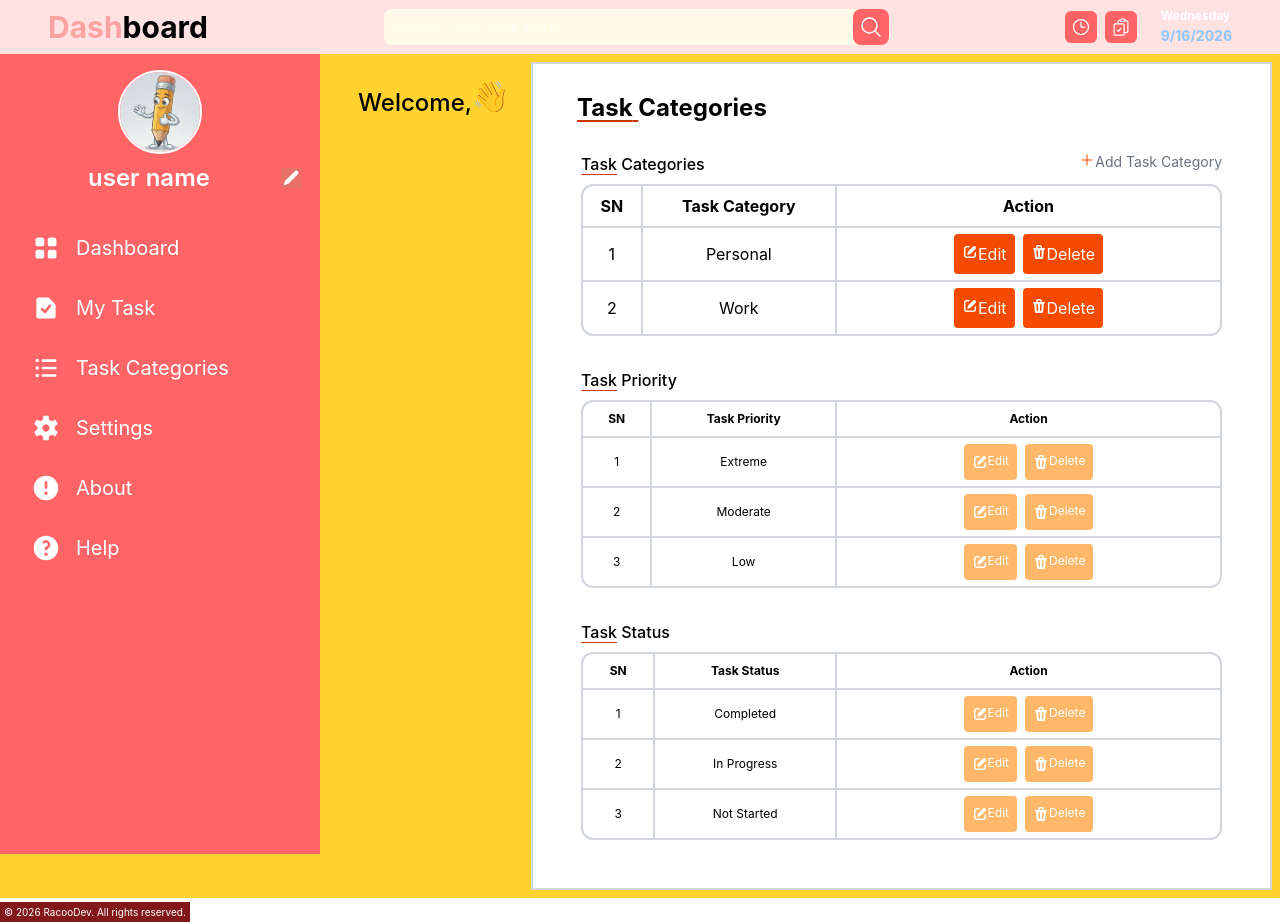
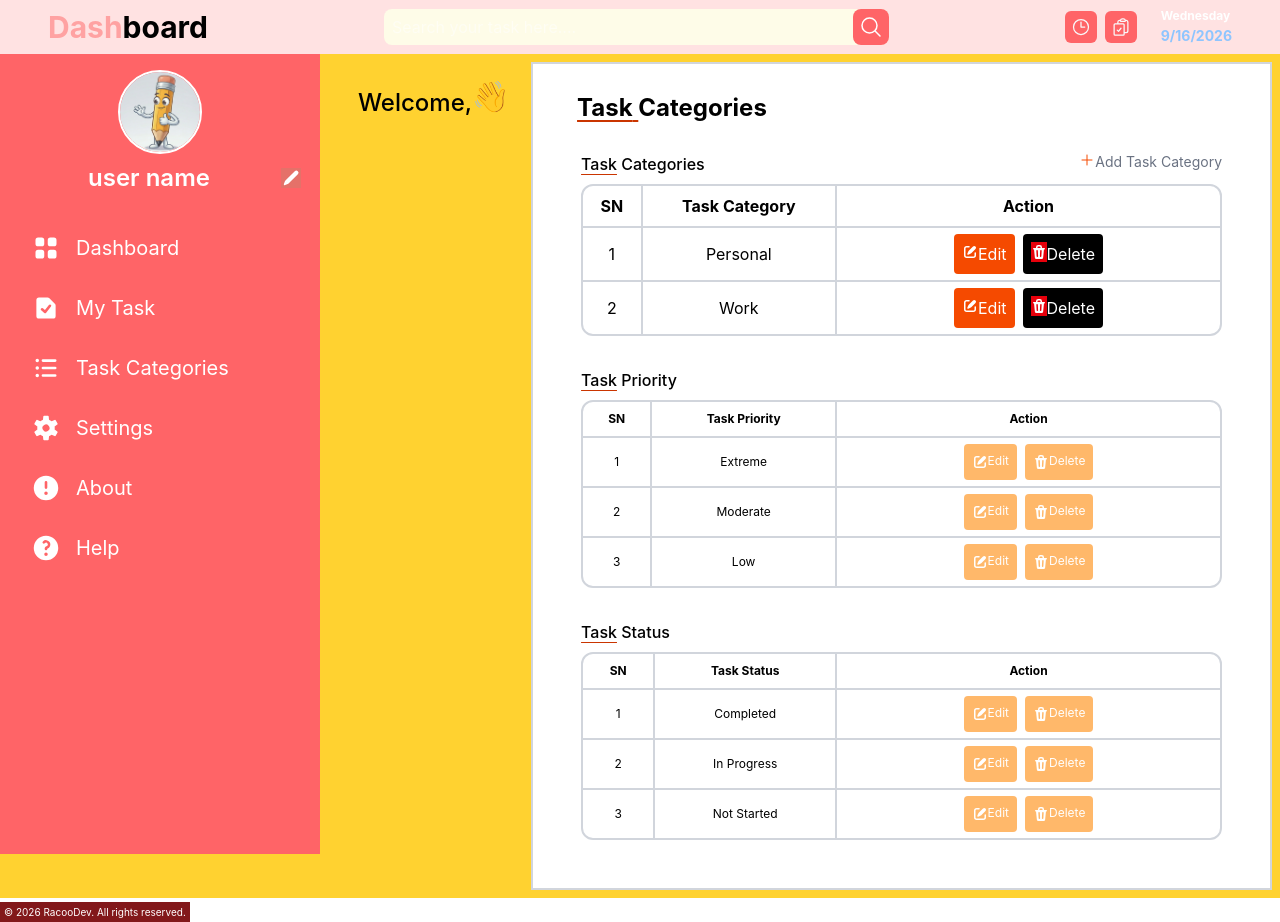
Before and after one commit to karinatuyuc/my-todo-list-React, a React (Vite) app: page / in a window 1280 px wide. Both pictures are taken after a click on the item "Task Categories". Built offline with nearby package versions, Linux system fonts and the light colour scheme.

Commit message:
feat: added and fixed button delete functionality

```diff
--- a/src/Dashboard.jsx
+++ b/src/Dashboard.jsx
@@ -32,7 +32,9 @@ export default function Dashboard({
   setOpenOptionsTaskId,
   activeView,
   setActiveView,
-  onDelete
+  onDelete,
+  openDeleteModal,
+  setOpenDeleteModal
 }) {
 
   const [userName, setUserName] = useState("");
@@ -43,6 +45,7 @@ export default function Dashboard({
   ]);
 
   const [ selectedCategory, setSelectedCategory] = useState(null);
+
 
   function addCategory(categoryId) {
     setCreateCategories([...createCategories, categoryId]);
@@ -64,6 +67,11 @@ export default function Dashboard({
     })
     setCreateCategories(editedCategories);
   }
+
+  function deleteCategory(id){
+    setCreateCategories(createCategories.filter((category) => category.id !== id));
+  }
+
 
 
 
@@ -202,6 +210,9 @@ export default function Dashboard({
                editCategory={editCategory}
                selectedCategory={selectedCategory}
                setSelectedCategory={setSelectedCategory}
+               deleteCategory={deleteCategory}
+               setOpenDeleteModal={setOpenDeleteModal}
+               openDeleteModal={openDeleteModal}
               />
             ) : activeView === "Settings" ? (
               <Settings />
--- a/src/TodoApp.jsx
+++ b/src/TodoApp.jsx
@@ -45,6 +45,7 @@ function TodoApp() {
   // Para el modal de Delete
   const [openDeleteModal, setOpenDeleteModal] = useState(false);
   const [selectedItem, setSelectedItem] = useState("");
+  const [deleteAction, setDeleteAction] = useState(null);
 
   function onCloseModalAdd() {
     setAddTaskShowModal(false);
@@ -58,16 +59,43 @@ function TodoApp() {
     setOpenOptionsTaskId(idOpen);
   };
 
-  function onDelete(item, selected) {
+  function onDelete(item, selected, action) {
+    console.log(item);
     if (item) {
       setOpenDeleteModal(true);
       setSelectedItem(selected);
+      const actionToConfirm =
+        action ??
+        (selected === "task"
+          ? () =>
+              setTaskList((currentTasks) =>
+                currentTasks.filter((task) => task.id !== item.id)
+              )
+          : null);
+      setDeleteAction(() => actionToConfirm);
     }
+  }
+
+  function confirmDelete() {
+    deleteAction?.();
+    setOpenDeleteModal(false);
+    setDeleteAction(null);
+  }
+
+  function closeDeleteModal() {
+    setOpenDeleteModal(false);
+    setDeleteAction(null);
   }
 
   return (
     <>
-      {openDeleteModal && <DeleteTaskModal selectedItem={selectedItem} onClose={() => setOpenDeleteModal(false)}/>}
+      {openDeleteModal && (
+        <DeleteTaskModal
+          selectedItem={selectedItem}
+          onClose={closeDeleteModal}
+          onConfirmDelete={confirmDelete}
+        />
+      )}
 
       <Dashboard
         task={taskList}
@@ -87,6 +115,8 @@ function TodoApp() {
         activeView={activeView}
         setActiveView={setActiveView}
         onDelete={onDelete}
+        openDeleteModal={openDeleteModal}
+        setOpenDeleteModal={setOpenDeleteModal}
       />
     </>
   );
--- a/src/componentes/TaskCategories/TaskCategories.jsx
+++ b/src/componentes/TaskCategories/TaskCategories.jsx
@@ -12,7 +12,7 @@ import { PlusIcon } from "@heroicons/react/24/outline";
 export function TaskCategory({createCategories, setOpenCreate, onDelete,
   setOpenEditCategory,
   editCategory,
-  setSelectedCategory
+  deleteCategory
 }) {
 
 
@@ -58,15 +58,15 @@ export function TaskCategory({createCategories, setOpenCreate, onDelete,
                       Edit
                     </button>
                     <button
-                      className={`bg-orange-600 text-white flex p-1 rounded-sm lg:p-2 cursor-pointer`}
-                      onDelete={ () => {
-                      onDelete(categoria, "task category")
-                      setSelectedCategory(categoria.id)
-                    }
-                    }
-                    onClick={() => onDelete(categoria, "task category")}
+                      className={`bg-black text-white flex p-1 rounded-sm lg:p-2 cursor-pointer`}
+                      onClick={() =>
+                        onDelete(categoria, "task category", () =>
+                          deleteCategory(categoria.id)
+                        )
+                      }
                     >
-                      <TrashIcon className="w-4 h-5 " />
+                      <TrashIcon className="w-4 h-5 bg-red-600"
+                      />
                       Delete
                     </button>
                   </div>
@@ -92,7 +92,10 @@ export function TaskCategories({
   setEditTaskModal,
   editCategory,
   selectedCategory,
-  setSelectedCategory
+  setSelectedCategory,
+  deleteCategory,
+  openDeleteModal,
+  setOpenDeleteModal
 }) {
   const [openCreate, setOpenCreate] = useState(false);
   const [openEditCateogory, setOpenEditCategory] = useState(false);
@@ -162,6 +165,9 @@ export function TaskCategories({
               editCategory={editCategory}
               selectedCategory={selectedCategory}
               setSelectedCategory={setSelectedCategory}
+              deleteCategory={deleteCategory}
+              setOpenDeleteModal={setOpenDeleteModal}
+              openDeleteModal={openDeleteModal}
             />
           </div>
 
--- a/src/optionModals/DeleteModal.jsx
+++ b/src/optionModals/DeleteModal.jsx
@@ -1,6 +1,6 @@
 
 
-export function DeleteTaskModal({selectedItem, onClose }) {
+export function DeleteTaskModal({ selectedItem, onClose, onConfirmDelete }) {
   return (
     <>
      <div className="bg-amber-500/50 fixed inset-0 z-50 flex justify-center items-center">
@@ -17,7 +17,7 @@ export function DeleteTaskModal({selectedItem, onClose }) {
                 Cancel
             </button>
             <button className="bg-red-600 hover:bg-red-700 text-white px-4 py-2 rounded-md transition cursor-pointer"
-
+        onClick={onConfirmDelete}
             >
                 Delete
             </button>
```
